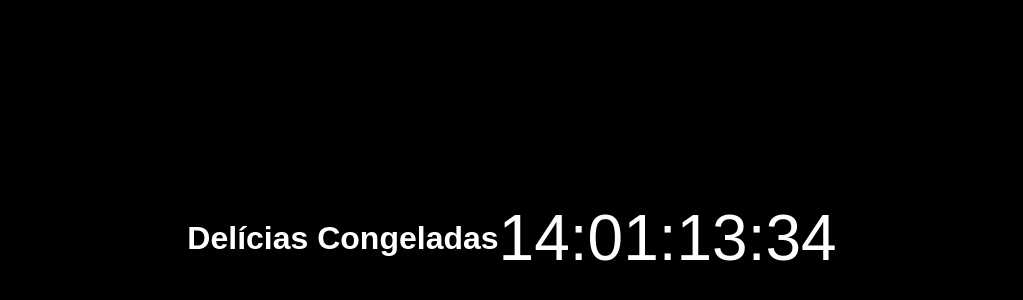
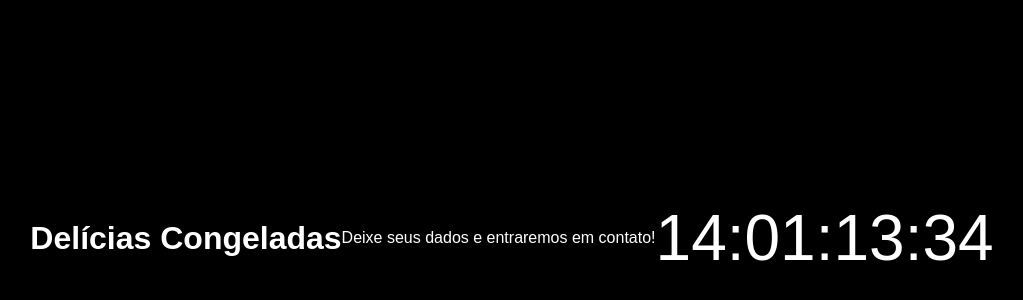
Before and after one commit to StudioProjetosWeb/teste02, a plain HTML site: page index.html in a window 1280 px wide. Shown: the part 162-462 px from the top of the page, without its empty margins (128-1151 px from the left). Drawn offline with Linux system fonts and the light colour scheme.

Commit message:
Update index.html

```diff
--- a/index.html
+++ b/index.html
@@ -9,7 +9,8 @@
 <body>
 
 <div class="bg">
-  <h1>Delícias Congeladas</h1>
+        <h1>Delícias Congeladas</h1>
+        <p>Deixe seus dados e entraremos em contato!</p>
   <div class="contador" id="contador">00:00:00</div>
   <button id="botaoAcessar" class="botao">Clique Aqui para Acessar</button>
 </div>
```
